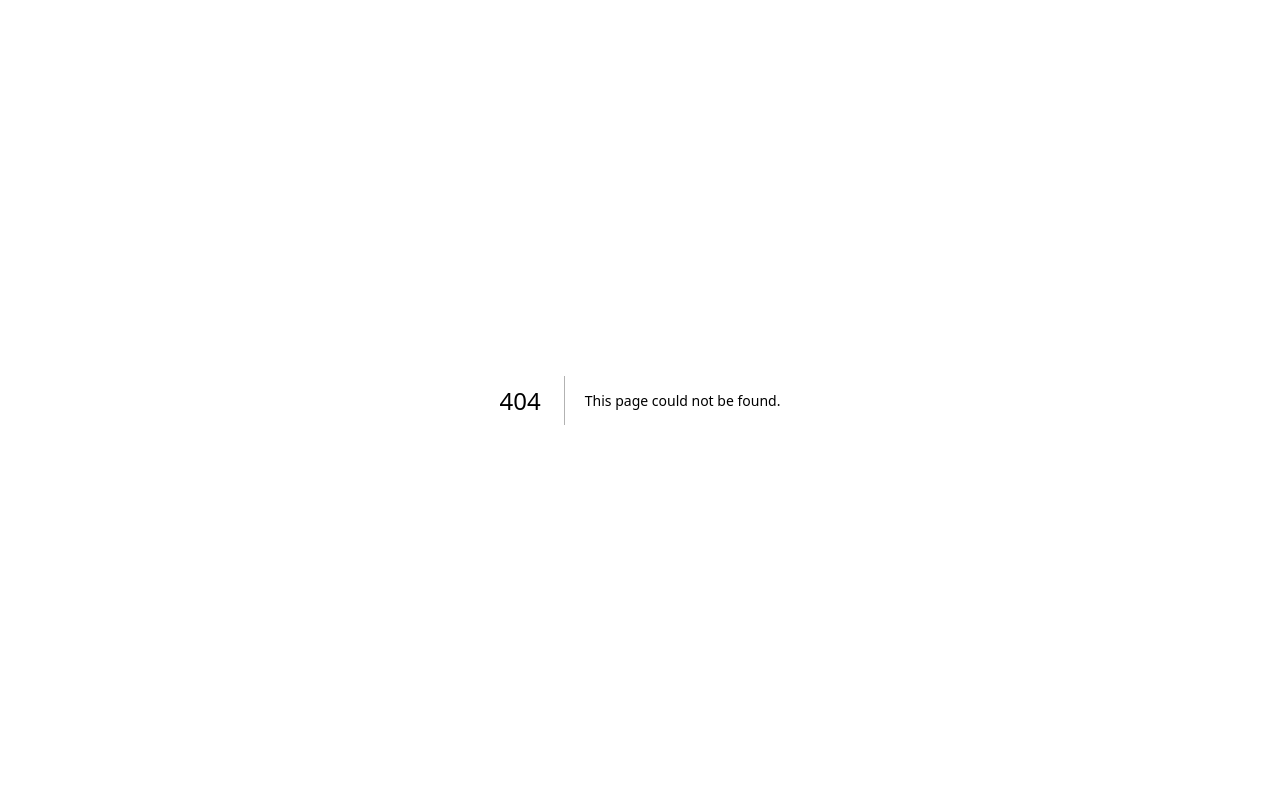
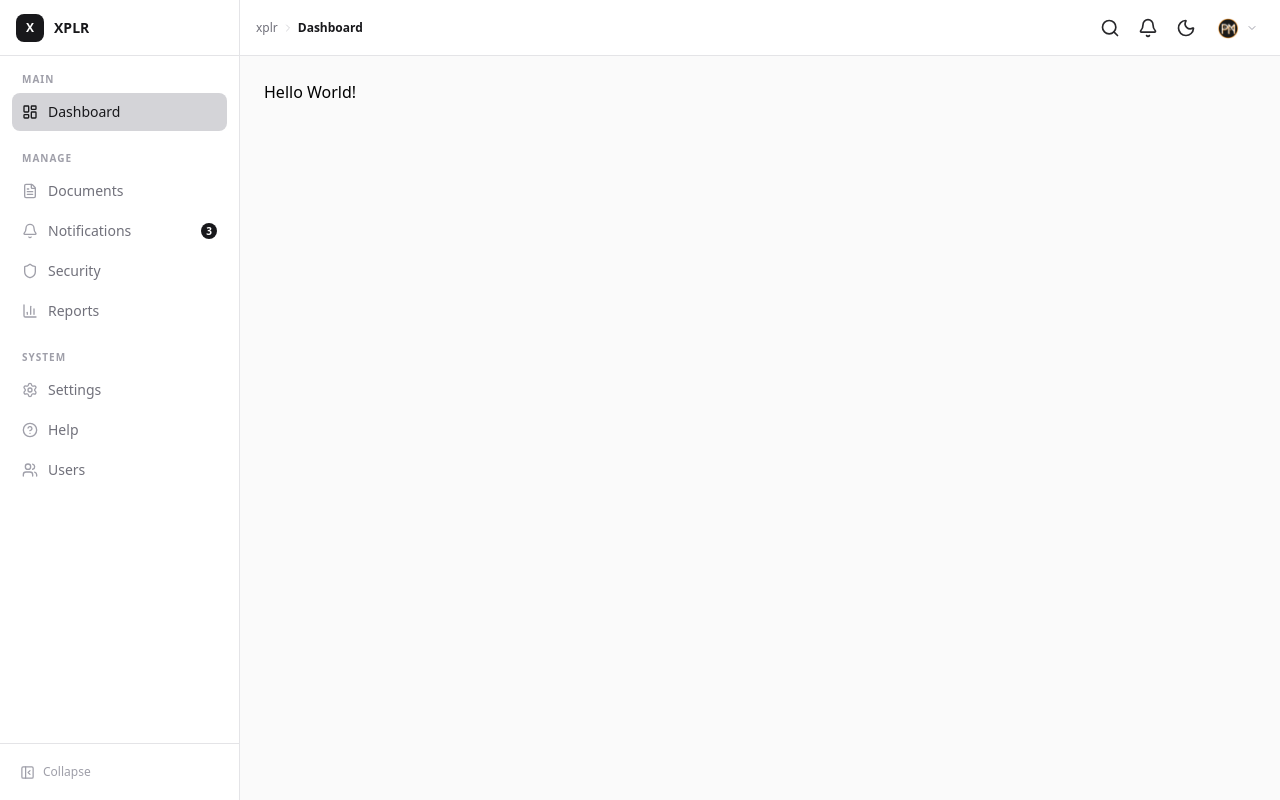
Before and after one commit to PiemEscy/xplr, a Next.js app: page /xplr/dashboard in a window 1280 px wide. Before the commit this address had no page. Built offline with nearby package versions, Linux system fonts and the light colour scheme.

Commit message:
navbar minor enhancements

```diff
--- a/app/(dashboard)/dashboard/page.tsx
+++ b/app/(xplr)/xplr/dashboard/page.tsx
@@ -1,15 +1,14 @@
 // app/dash/page.tsx
 "use client";
 import { AppLayout } from "@/components/layout/AppLayout";
-import { PageHeader } from "@/components/ui/PageHeader";
 
 export default function DashboardPage() {
   return (
     <AppLayout
-      breadcrumbs={[{ label: "Dashboard" }]}
+      breadcrumbs={[{ label: "xplr" }, { label: "Dashboard" }]}
     >
-      hello
       {/* page content */}
+      Hello World!
     </AppLayout>
   );
 }
--- a/components/navigation/SidebarItem.tsx
+++ b/components/navigation/SidebarItem.tsx
@@ -25,7 +25,7 @@ export function SidebarItem({ label, href, icon: Icon, badge, collapsed }: Sideb
         "transition-colors duration-100",
         "hover:bg-zinc-100 dark:hover:bg-zinc-800/60",
         isActive
-          ? "bg-zinc-100 text-zinc-900 dark:bg-zinc-800 dark:text-white"
+          ? "bg-zinc-300 text-zinc-900 dark:bg-zinc-800 dark:text-white"
           : "text-zinc-500 dark:text-zinc-400",
         collapsed ? "justify-center px-0 w-10 mx-auto" : "",
       ]
--- a/components/ui/PageHeader.tsx
+++ /dev/null
@@ -1,27 +0,0 @@
-import type { ReactNode } from "react";
-
-interface PageHeaderProps {
-  title: string;
-  description?: string;
-  actions?: ReactNode;
-}
-
-export function PageHeader({ title, description, actions }: PageHeaderProps) {
-  return (
-    <div className="flex flex-col gap-1 sm:flex-row sm:items-start sm:justify-between sm:gap-4 mb-6">
-      <div className="min-w-0">
-        <h1 className="text-lg font-semibold tracking-tight text-zinc-900 dark:text-white">
-          {title}
-        </h1>
-        {description && (
-          <p className="mt-1 text-sm text-zinc-500 dark:text-zinc-400">
-            {description}
-          </p>
-        )}
-      </div>
-      {actions && (
-        <div className="flex shrink-0 items-center gap-2">{actions}</div>
-      )}
-    </div>
-  );
-}
--- a/config/navigation.ts
+++ b/config/navigation.ts
@@ -26,7 +26,7 @@ export const navigationConfig: NavGroup[] = [
   {
     label: "Main",
     items: [
-      { label: "Dashboard", href: "/dashboard", icon: LayoutDashboard },
+      { label: "Dashboard", href: "/xplr/dashboard", icon: LayoutDashboard },
     ],
   },
   {
--- a/middleware.ts
+++ b/middleware.ts
@@ -6,7 +6,7 @@ export function middleware(request: NextRequest) {
     const { pathname } = request.nextUrl;
     const authToken = request.cookies.get(AUTH_COOKIE)?.value;
 
-    // if (pathname.startsWith("/dashboard")) {
+    // if (pathname.startsWith("/xplr")) {
     //     if (!authToken) {
     //         const loginUrl = new URL("/login", request.url);
     //         loginUrl.searchParams.set("callbackUrl", pathname);
@@ -15,12 +15,12 @@ export function middleware(request: NextRequest) {
     // }
 
     // if (pathname === "/login" && authToken) {
-    //     return NextResponse.redirect(new URL("/dashboard", request.url));
+    //     return NextResponse.redirect(new URL("/xplr", request.url));
     // }
 
     return NextResponse.next();
 }
 
 export const config = {
-    matcher: ["/dashboard/:path*", "/login"],
+    matcher: ["/xplr/:path*", "/login"],
 };
```
